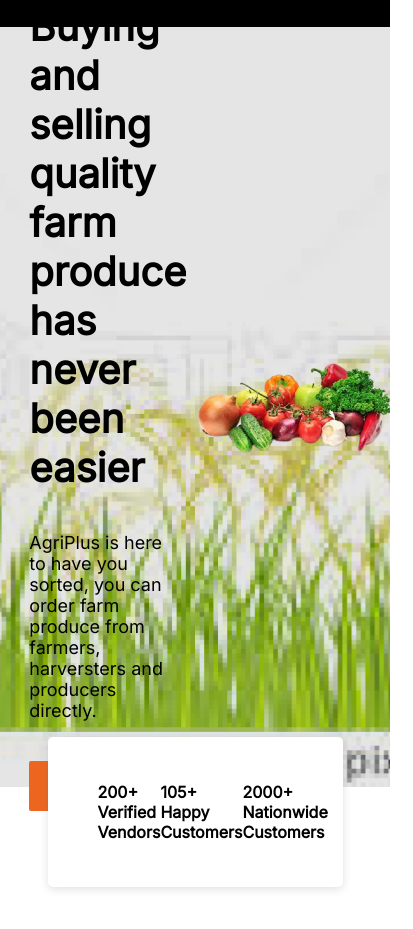
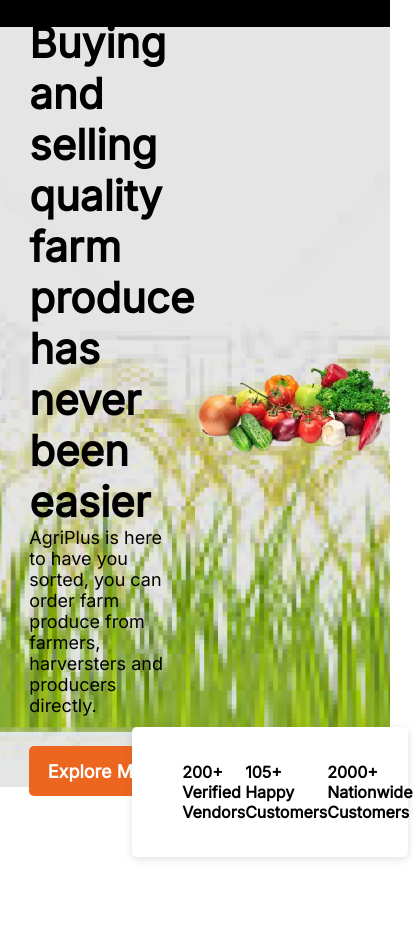
Before and after one commit to Maina-Francis/AgriPlus-Agriculture, a plain HTML site: page index.html in a window 390 px wide. Shown: the part 73-1002 px from the top of the page, 413 px wide, since content can reach past the window. Drawn offline with nearby package versions, Linux system fonts and the light colour scheme.

Commit message:
makes the buying and selling section more responsive

```diff
--- a/assets/css/index.css
+++ b/assets/css/index.css
@@ -132,55 +132,53 @@ header {
     width: 70%;
     display: flex;
     flex-direction: column;
-    gap: 40px;
-}
-
-.selling-inner-left h1 {
-    font-size: 40px;
-    font-weight: 700;
+    /* gap: 30px; */
 }
 
 .selling-inner-left p {
     font-size: 18px;
 }
+.selling-inner-left h1 {
+    font-size: 42px;
+    font-weight: 900;
+}
 
 .explore-more {
+  height: 50px;
     width: 150px;
-    height: 50px;
-    border-radius: 2px;
+    margin-top: 30px;
+    color: white;
     border: none;
+    border-radius: 5px;
     background-color: #ED661F;
-    color: white;
-    font-weight: 700;
+    font-weight: 900;
     font-size: 18px;
 }
 
-button.explore:hover {
+button.explore-more:hover {
     background-color: black;
-    transition: .3s ease;
-    border-radius: 0 20px 0 20px;
 }
 
 .selling-bottom {
+  background-color: white;
+  display: flex;
+  justify-content: center;
     width: 100%;
     height: auto;
-    display: flex;
-    justify-content: center;
-    background-color: white;
 }
 
 .selling-bottom-container {
-    width: 50%;
-    height: 150px;
+  height: 130px;
+    width: 45%;
     background-color: white;
-    margin-top: -50px;
-    box-shadow: rgba(99, 99, 99, 0.2) 0px 2px 8px 0px;
-    border-radius: 5px;
+    margin-top: -60px;
     margin-bottom: 100px;
+    margin-right: -150px;
+    padding: 0 50px 0 50px;
+    box-shadow: rgba(99, 99, 99, 0.2) 0 2px 8px 0;
     display: flex;
     flex-direction: row;
     justify-content: space-between;
     align-items: center;
-    padding: 0 50px 0 50px;
-
+    border-radius: 5px;
 }
```
